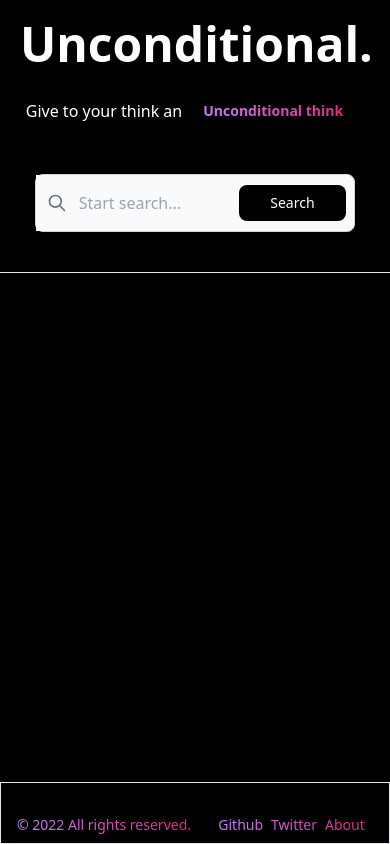
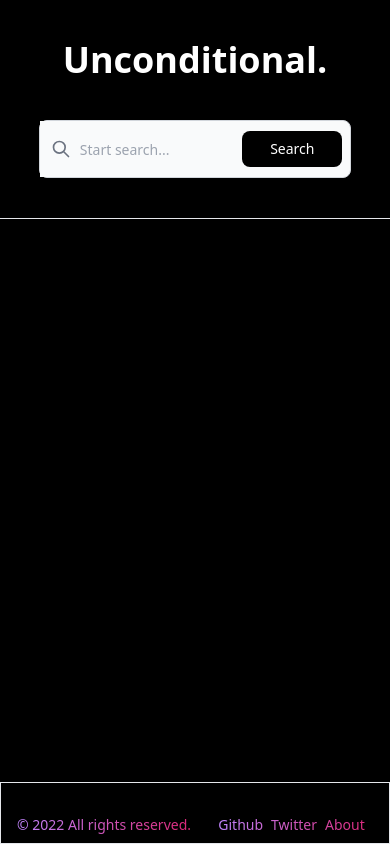
Before and after one commit to unconditionalday/unconditional.day, a Next.js app: page / in a window 390 px wide. Built offline with nearby package versions, Linux system fonts and the light colour scheme.

Commit message:
chore: add ui improvements

```diff
--- a/components/Feeds.tsx
+++ b/components/Feeds.tsx
@@ -6,21 +6,21 @@ export interface FeedsProps {
 
 export const Feeds = (props: FeedsProps) => {
   return (
-    <div className="md:columns-2 lg:columns-3 columns-1 gap-8 px-8 mt-10 container ">
+    <div className="md:columns-2 lg:columns-3 columns-1 gap-8 px-8 mb-10 container">
       {props.feeds.map((feed) => (
         <div
           key={feed.link}
           className="break-inside-avoid-column article w-full bg-white p-0 md:p-6 block mb-8 md:mb-4 rounded-lg border border-black  hover:shadow-xl dark:bg-black dark:border-black dark:hover:bg-black"
         >
           <a href={feed.link} target={"blank"}>
-            <h6 className="font-extralight text-xs md:text-sm py-2">
+            <h6 className="font-extralight text-sm md:text-sm py-2">
               {feed.source}
             </h6>
-            <h5 className="p-2 md:p-2 mb-2 text-xl md:text-2xl text-start font-bold tracking-tight text-gray-900 dark:text-white">
+            <h5 className="p-2 md:p-2 text-2xl text-start font-bold tracking-tight text-gray-900 dark:text-white">
               {feed.title}
             </h5>
             <hr />
-            <p className="m-2 text-base py-4 leading-relaxed text-gray-700 dark:text-gray-400">
+            <p className="m-2 text-base py-2 text-summarize leading-relaxed text-gray-700 dark:text-gray-400">
               {feed.summary}
             </p>
           </a>
--- a/components/SearchContextDetails.tsx
+++ b/components/SearchContextDetails.tsx
@@ -16,10 +16,10 @@ export const SearchContext = (props: SearchContextProps) => {
           />
         </div>
         <div className="prose text-justify md:text-start p-3 md:p-6">
-          <div className="prose-xl md:prose-2xl prose-headings font-bold text-gray-900">
+          <div className="prose-2xl prose-headings font-bold text-gray-900">
             {props.contextDetails.title}
           </div>
-          <p className="mt-2 text-black prose-sm md:prose-base">
+          <p className="mt-2 text-black prose-base md:prose-base text-summarize">
             {props.contextDetails.summary}
           </p>
           <div className="text-center md:text-start">
--- a/components/SearchForm.tsx
+++ b/components/SearchForm.tsx
@@ -13,7 +13,7 @@ const SearchForm: FunctionComponent<SearchFormProps> = ({ onSubmitted }) => {
 
   return (
     <form
-      className="w-80 mx-auto md:p-0 mb-10"
+      className="w-50 md:w-80 text-sm mx-auto md:p-0 mb-10"
       onSubmit={handleQuerySubmitRequest}
     >
       <label
@@ -46,13 +46,13 @@ const SearchForm: FunctionComponent<SearchFormProps> = ({ onSubmitted }) => {
             value={query}
             onChange={(e) => setQuery(e.target.value)}
             id="default-search"
-            className="outline outline-0 md:p-4 md:pl-10 text-center md:text-start bg-gray-50 w-full h-14 md:h-auto text-md md:text-sm"
+            className="outline outline-0 md:p-4 md:pl-10 pl-10 text-start bg-gray-50 w-full h-14 md:h-auto text-md md:text-sm"
             placeholder="Start search..."
             required
           ></input>
           <button
             type="submit"
-            className="text-white mr-2 md:h-auto w-2/4 md:w-1/2 bg-black hover:bg-black focus:ring-4 focus:outline-none focus:ring-black font-medium rounded-lg text-sm md:text-sm p-2 md:px-4 md:py-2 dark:bg-black dark:hover:bg-black dark:focus:ring-black "
+            className="text-white mr-2 md:h-auto w-2/4 md:w-1/2 bg-black hover:bg-black focus:ring-4 focus:outline-none font-medium rounded-lg text-sm md:text-sm p-2 md:px-4 md:py-2 dark:bg-black dark:hover:bg-black dark:focus:ring-black "
           >
             Search
           </button>
--- a/components/layouts/Header.tsx
+++ b/components/layouts/Header.tsx
@@ -4,12 +4,16 @@ import { FunctionComponent } from "react";
 interface HeaderProps {
   hideTagline?: boolean;
 }
-export const Header: FunctionComponent<HeaderProps> = ({ hideTagline }) => {
+export const Header: FunctionComponent<HeaderProps> = ({
+  hideTagline = true,
+}) => {
   return (
     <header className="header text-center flex flex-col p-0 md:p-10">
-      <h1 className="title p-5 md:p-0 text-5xl md:text-8xl font-black">
-        Unconditional.
-      </h1>
+      <Link href="/">
+        <h1 className="title p-10 md:p-0 text-4xl md:text-8xl font-black">
+          Unconditional.
+        </h1>
+      </Link>
       {!hideTagline && (
         <div className="flex flex-row justify-center items-center p-0 md:p-3 pb-10 md:pb-0">
           <h2 className="subtitle text-md md:text-xl">
--- a/components/layouts/Layout.tsx
+++ b/components/layouts/Layout.tsx
@@ -50,7 +50,7 @@ const Layout: FunctionComponent<LayoutProps> = ({
         <Header hideTagline={hideSearchBar} />
         {!hideSearchBar && <SearchForm onSubmitted={onSubmitted} />}
         <hr />
-        <main className="m-auto md:overflow-y-visible md:mb-0 md:pb-10">
+        <main className="m-auto overflow-y-scroll md:overflow-y-visible">
           {children}
         </main>
         <Footer />
--- a/pages/_app.tsx
+++ b/pages/_app.tsx
@@ -9,12 +9,10 @@ interface PageProps {
 }
 function MyApp({ Component, pageProps }: AppProps<PageProps>) {
   return (
-    <SWRConfig value={{ provider: () => new Map() }}>
-      <Layout hideSearchBar={pageProps.hideSearchBar}>
-        <Component {...pageProps} />
-        <Analytics />
-      </Layout>
-    </SWRConfig>
+    <Layout hideSearchBar={pageProps.hideSearchBar}>
+      <Component {...pageProps} />
+      <Analytics />
+    </Layout>
   );
 }
 
--- a/pages/index.tsx
+++ b/pages/index.tsx
@@ -1,10 +1,6 @@
 import type { NextPage } from "next";
 const Home: NextPage = () => {
-  return (
-    <div
-      className={"w-full h-full flex flex-col items-center justify-center"}
-    ></div>
-  );
+  return <></>;
 };
 
 export default Home;
--- a/pages/search/[searchTerm].tsx
+++ b/pages/search/[searchTerm].tsx
@@ -26,7 +26,9 @@ const SearchPage: NextPage = () => {
         </div>
       )}
       {searchContextDetails && !isEmpty && (
-        <SearchContext contextDetails={searchContextDetails} />
+        <div className="mt-10 mb-10 md:mt-0 md:mb-0">
+          <SearchContext contextDetails={searchContextDetails} />
+        </div>
       )}
       {isLoading && <Loading />}
       {feeds && <Feeds feeds={feeds} />}
--- a/styles/globals.css
+++ b/styles/globals.css
@@ -78,7 +78,7 @@ input:-webkit-autofill:active {
   animation: animateGlow 10s ease infinite;
 }
 
-.feed {
+.text-summarize {
   overflow: hidden;
   display: -webkit-box;
   -webkit-box-orient: vertical;
```
